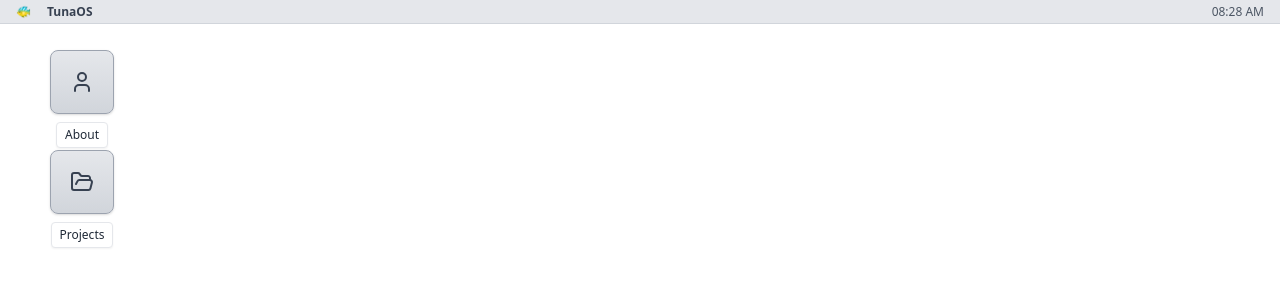
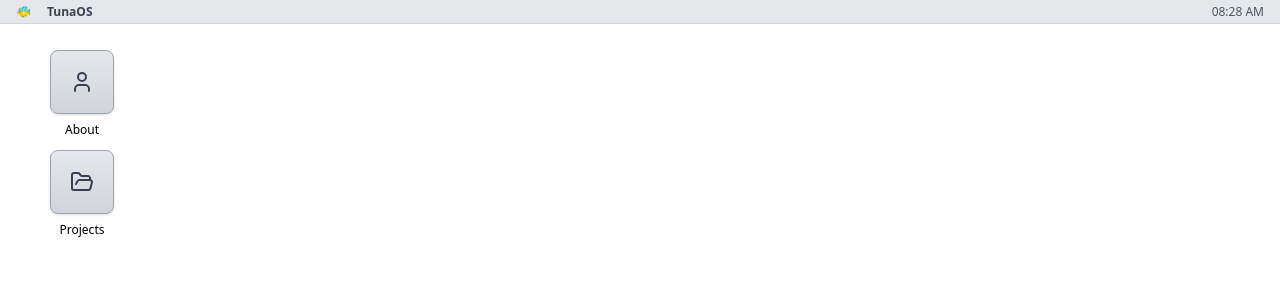
Before and after one commit to 2na3k/2na3k-app, a React (Vite) app: page / in a window 1280 px wide. Shown: the top 300 px of the page. Built offline with nearby package versions, Linux system fonts and the light colour scheme.

Commit message:
adding small changes to the icon

```diff
--- a/src/components/DesktopIcon.tsx
+++ b/src/components/DesktopIcon.tsx
@@ -25,7 +25,7 @@ const DesktopIcon: React.FC<DesktopIconProps> = ({
           {icon}
         </div>
       </div>
-      <span className="text-xs text-center text-gray-800 dark:text-gray-200 bg-white dark:bg-gray-800 px-2 py-1 rounded shadow-sm border max-w-20 truncate">
+      <span className="text-xs text-center text-black max-w-20 truncate">
         {title}
       </span>
     </div>
```
Also changed, not shown: 1 other file (tests, documents, lock files or other folders).
